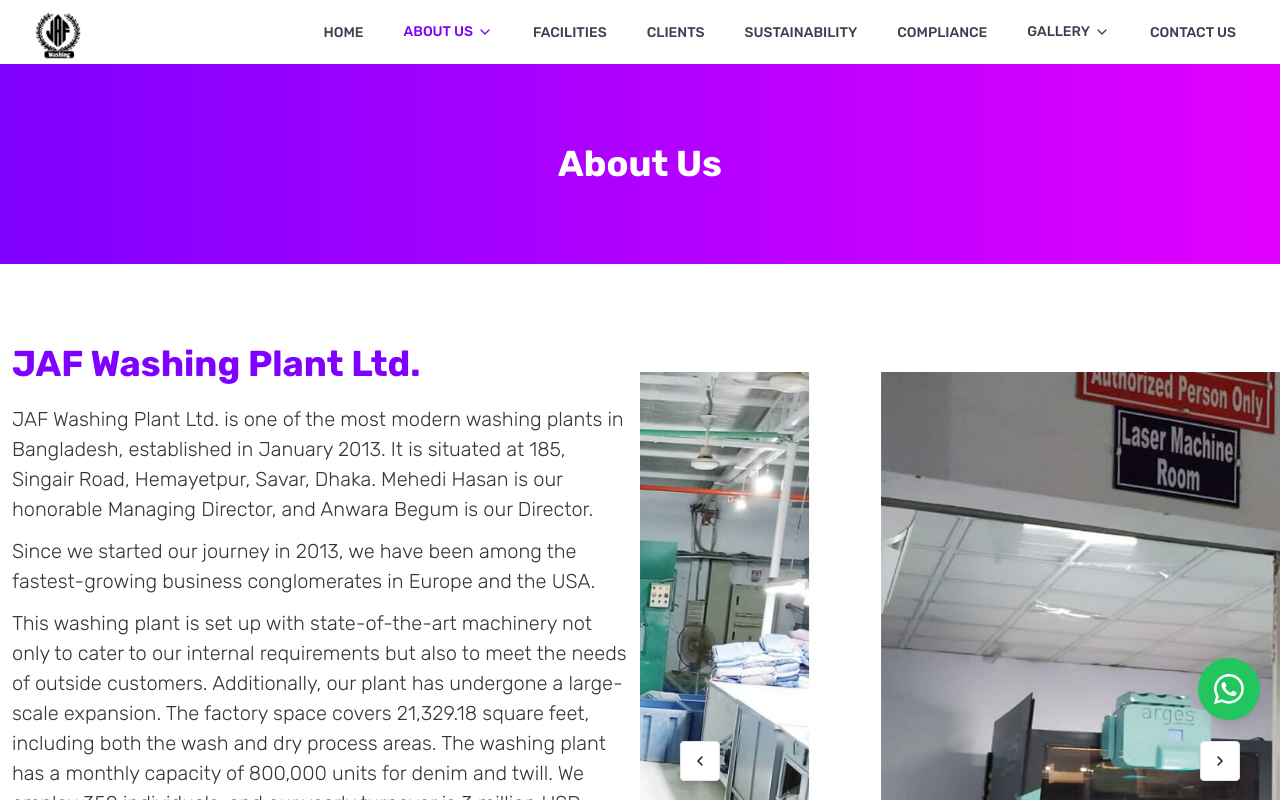
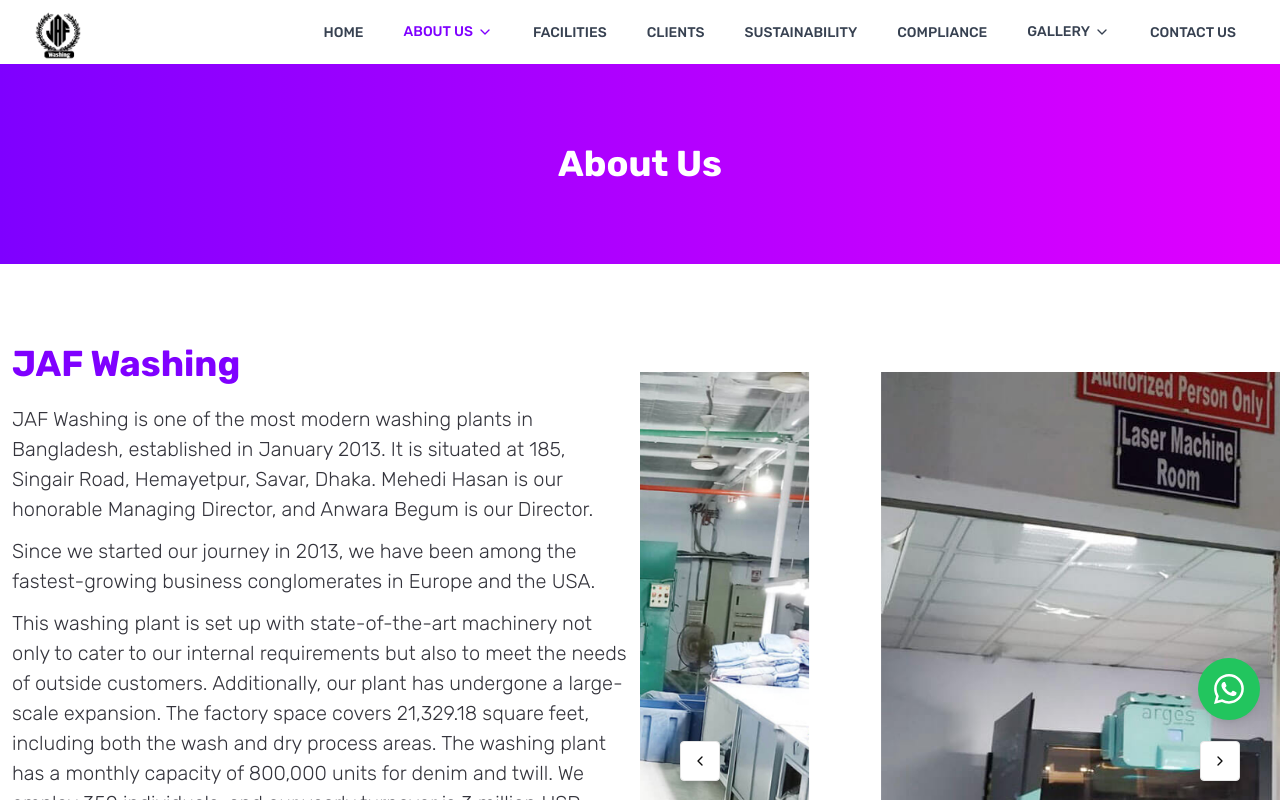
Before and after one commit to Dev-Tanvir-Ahamed/jaf-washing-plant-ltd, a Next.js app: page /about-us in a window 1280 px wide. Shown: the top 800 px of the page. Built offline with nearby package versions, Linux system fonts and the light colour scheme.

Commit message:
deploying

```diff
--- a/src/app/about-us/factory-profile/page.tsx
+++ b/src/app/about-us/factory-profile/page.tsx
@@ -93,13 +93,13 @@
               Business Information
             </p>
             <p className="font-light text-[18px]">
-              Established in January 2013, JAF Washing Plant Ltd. boasts a
-              single, efficient washing unit under the ownership of Mehedi
-              Hasan. Since our inception, we have dedicated ourselves to
-              delivering top-notch washing services and have grown to become a
-              leading player in the washing industry. With our focus on quality,
-              sustainability, and customer satisfaction, we continue to pave the
-              way for excellence in textile washing.
+              Established in January 2013, JAF Washing boasts a single,
+              efficient washing unit under the ownership of Mehedi Hasan. Since
+              our inception, we have dedicated ourselves to delivering top-notch
+              washing services and have grown to become a leading player in the
+              washing industry. With our focus on quality, sustainability, and
+              customer satisfaction, we continue to pave the way for excellence
+              in textile washing.
             </p>
             <p className="font-bold text-lg">Production Capacity</p>
             <p className="text-sm font-semibold text-gray-700">
--- a/src/app/about-us/list-of-machineries/page.tsx
+++ b/src/app/about-us/list-of-machineries/page.tsx
@@ -21,11 +21,11 @@
         </p>
         <div className="max-w-4xl text-white font-light text-[18px] space-y-3">
           <p className="mb-3">
-            JAF Washing Plant Ltd., we take pride in our state-of-the-art
-            machinery that enables us to deliver top-quality washing services.
-            This page provides you with an insight into the advanced equipment
-            and technologies we employ to meet our client&apos;s diverse needs.
-            With a focus on efficiency, precision, and innovation, our machinery
+            JAF Washing, we take pride in our state-of-the-art machinery that
+            enables us to deliver top-quality washing services. This page
+            provides you with an insight into the advanced equipment and
+            technologies we employ to meet our client&apos;s diverse needs. With
+            a focus on efficiency, precision, and innovation, our machinery
             lineup plays a crucial role in ensuring optimal results and customer
             satisfaction.
           </p>
--- a/src/app/clients/page.tsx
+++ b/src/app/clients/page.tsx
@@ -24,8 +24,8 @@
           transition={{ duration: 1 }}
         >
           <p className="mb-3">
-            JAF Washing Plant Ltd., our clients are at the heart of everything
-            we do. We are privileged to partner with a diverse range of esteemed
+            JAF Washing, our clients are at the heart of everything we do. We
+            are privileged to partner with a diverse range of esteemed
             organizations from various industries, both locally and
             internationally. It is their trust and confidence in our services
             that drive us to continuously strive for excellence.
--- a/src/app/layout.tsx
+++ b/src/app/layout.tsx
@@ -16,8 +16,8 @@
 });
 
 export const metadata: Metadata = {
-  title: "JAF Washing Plant Ltd.",
-  description: "JAF Washing Plant Ltd.",
+  title: "JAF Washing",
+  description: "JAF Washing",
 };
 
 export default function RootLayout({
--- a/src/app/sustainability/page.tsx
+++ b/src/app/sustainability/page.tsx
@@ -24,8 +24,8 @@
           transition={{ duration: 1 }}
         >
           <p className="mb-3">
-            JAF Washing Plant Ltd., we are deeply committed to sustainability
-            and environmental responsibility. We recognize the importance of
+            JAF Washing, we are deeply committed to sustainability and
+            environmental responsibility. We recognize the importance of
             protecting our planet and minimizing our ecological footprint. With
             this in mind, we have implemented various initiatives to promote
             sustainable practices throughout our operations.
--- a/src/components/AboutUs/AboutCarousel.tsx
+++ b/src/components/AboutUs/AboutCarousel.tsx
@@ -71,14 +71,14 @@
         transition={{ duration: 0.7, ease: "easeOut" }}
       >
         <p className="text-4xl text-primary_color mb-5 mx-3 font-bold">
-          JAF Washing Plant Ltd.
+          JAF Washing
         </p>
         <div className="text-[#34343c] space-y-3 text-[20px] font-light mx-3">
           <p>
-            JAF Washing Plant Ltd. is one of the most modern washing plants in
-            Bangladesh, established in January 2013. It is situated at 185,
-            Singair Road, Hemayetpur, Savar, Dhaka. Mehedi Hasan is our
-            honorable Managing Director, and Anwara Begum is our Director.
+            JAF Washing is one of the most modern washing plants in Bangladesh,
+            established in January 2013. It is situated at 185, Singair Road,
+            Hemayetpur, Savar, Dhaka. Mehedi Hasan is our honorable Managing
+            Director, and Anwara Begum is our Director.
           </p>
           <p>
             Since we started our journey in 2013, we have been among the
--- a/src/components/HomePage/HeroSection/HeroSection.tsx
+++ b/src/components/HomePage/HeroSection/HeroSection.tsx
@@ -62,7 +62,7 @@
           transition={{ type: "spring", stiffness: 50, damping: 10 }}
         >
           <h1 className="text-2xl md:text-4xl font-bold text-violet-600">
-            JAF Washing Plant Ltd.
+            JAF Washing
           </h1>
         </motion.div>
 
--- a/src/components/HomePage/Management.tsx
+++ b/src/components/HomePage/Management.tsx
@@ -8,20 +8,20 @@
   const profiles = [
     {
       name: "MD. SIR JOHIRUL ISLAM BABU",
-      title: "MANAGING DIRECTOR, JAF WASHING PLANT LTD.",
+      title: "MANAGING DIRECTOR, JAF Washing",
       image: mehediHasan,
       description: [
-        "At JAF Washing Plant Ltd., our commitment to excellence is unwavering. We strive to provide you with the highest quality services, backed by our dedicated team, state-of-the-art machinery, and advanced techniques. With a relentless focus on customer satisfaction, we aim to exceed your expectations and build lasting partnerships.",
+        "At JAF Washing, our commitment to excellence is unwavering. We strive to provide you with the highest quality services, backed by our dedicated team, state-of-the-art machinery, and advanced techniques. With a relentless focus on customer satisfaction, we aim to exceed your expectations and build lasting partnerships.",
         "Our success is built on the foundation of a skilled and proficient workforce, who are driven by their passion for delivering impeccable results. We invest in their growth and well-being, ensuring that they possess the knowledge and expertise to meet your unique requirements.",
         "As an organization, we are continuously exploring new avenues for innovation and improvement. By partnering with us, you gain access to our ongoing pursuit of excellence",
       ],
     },
     {
       name: "ANWARA BEGUM",
-      title: "DIRECTOR, JAF WASHING PLANT LTD.",
+      title: "DIRECTOR, JAF Washing",
       image: anwaraBegum,
       description: [
-        "At JAF Washing Plant Ltd., our commitment to excellence and customer satisfaction is paramount. With a relentless focus on innovation and quality, we strive to deliver exceptional results that exceed your expectations. Our team of skilled professionals works tirelessly to ensure that every project is executed with precision and attention to detail.",
+        "At JAF Washing, our commitment to excellence and customer satisfaction is paramount. With a relentless focus on innovation and quality, we strive to deliver exceptional results that exceed your expectations. Our team of skilled professionals works tirelessly to ensure that every project is executed with precision and attention to detail.",
         "As the Director, I am personally invested in fostering a culture of collaboration, integrity, and continuous improvement. Together with our talented workforce, we are dedicated to providing you with outstanding services and building long-term partnerships based on trust and mutual success.",
         "I extend my deepest gratitude to our valued clients and partners for their continued support and trust in our capabilities. It is through your unwavering confidence that we are motivated to push boundaries and set new industry standards.",
       ],
--- a/src/components/HomePage/WhoWeAre.tsx
+++ b/src/components/HomePage/WhoWeAre.tsx
@@ -20,9 +20,9 @@
       </h2>
 
       <p className="text-gray-600 text-lg leading-relaxed mb-8 mx-auto">
-        JAF Washing Plant Ltd. is a leading modern washing plant in Bangladesh.
-        Established in January 2013, our state-of-the-art facility is located in
-        Savar, Dhaka. With a focus on quality and customer satisfaction, we have
+        JAF Washing is a leading modern washing plant in Bangladesh. Established
+        in January 2013, our state-of-the-art facility is located in Savar,
+        Dhaka. With a focus on quality and customer satisfaction, we have
         rapidly grown since our inception, expanding our operations and catering
         to both local and international clients. With cutting-edge machinery, a
         spacious factory area, and a monthly capacity of 800,000 units, we meet
--- a/src/components/HomePage/WhyChooseUs.tsx
+++ b/src/components/HomePage/WhyChooseUs.tsx
@@ -14,7 +14,7 @@
     icon: manufacturing,
     title: "State-of-the-Art Facility",
     description:
-      "At JAF Washing Plant Ltd., we boast a state-of-the-art facility equipped with cutting-edge machinery. Our commitment to staying at the forefront of technology ensures that we deliver unmatched quality and efficiency in our washing processes.",
+      "At JAF Washing, we boast a state-of-the-art facility equipped with cutting-edge machinery. Our commitment to staying at the forefront of technology ensures that we deliver unmatched quality and efficiency in our washing processes.",
   },
   {
     id: 2,
@@ -42,7 +42,7 @@
     icon: teamManagement,
     title: "Safe and Secure Workplace",
     description:
-      "At JAF Washing Plant Ltd., we place a strong emphasis on providing a safe and secure workplace for our employees. We strictly adhere to industry standards and regulations to ensure the well-being and safety of our workforce.",
+      "At JAF Washing, we place a strong emphasis on providing a safe and secure workplace for our employees. We strictly adhere to industry standards and regulations to ensure the well-being and safety of our workforce.",
   },
   {
     id: 6,
@@ -63,7 +63,7 @@
             Why Choose Us
           </h2>
           <p className="text-gray-600 text-lg">
-            Modern. Efficient. JAF Washing Plant Ltd. - Your washing solution
+            Modern. Efficient. JAF Washing - Your washing solution
           </p>
         </div>
 
--- a/src/shared/Footer.tsx
+++ b/src/shared/Footer.tsx
@@ -9,8 +9,8 @@
           <div>
             <h2 className="text-2xl font-semibold mb-4">About Us</h2>
             <p className="text-gray-200 mb-6">
-              JAF Washing Plant Ltd. is one of the most modern washing plant in
-              Bangladesh, established in January, 2013
+              JAF Washing is one of the most modern washing plant in Bangladesh,
+              established in January, 2013
             </p>
             <div className="flex gap-4">
               <a href="#" className="hover:text-gray-300 transition-colors">
```
Also changed, not shown: src/app/compliance/page.tsx (+5 -6 lines).
